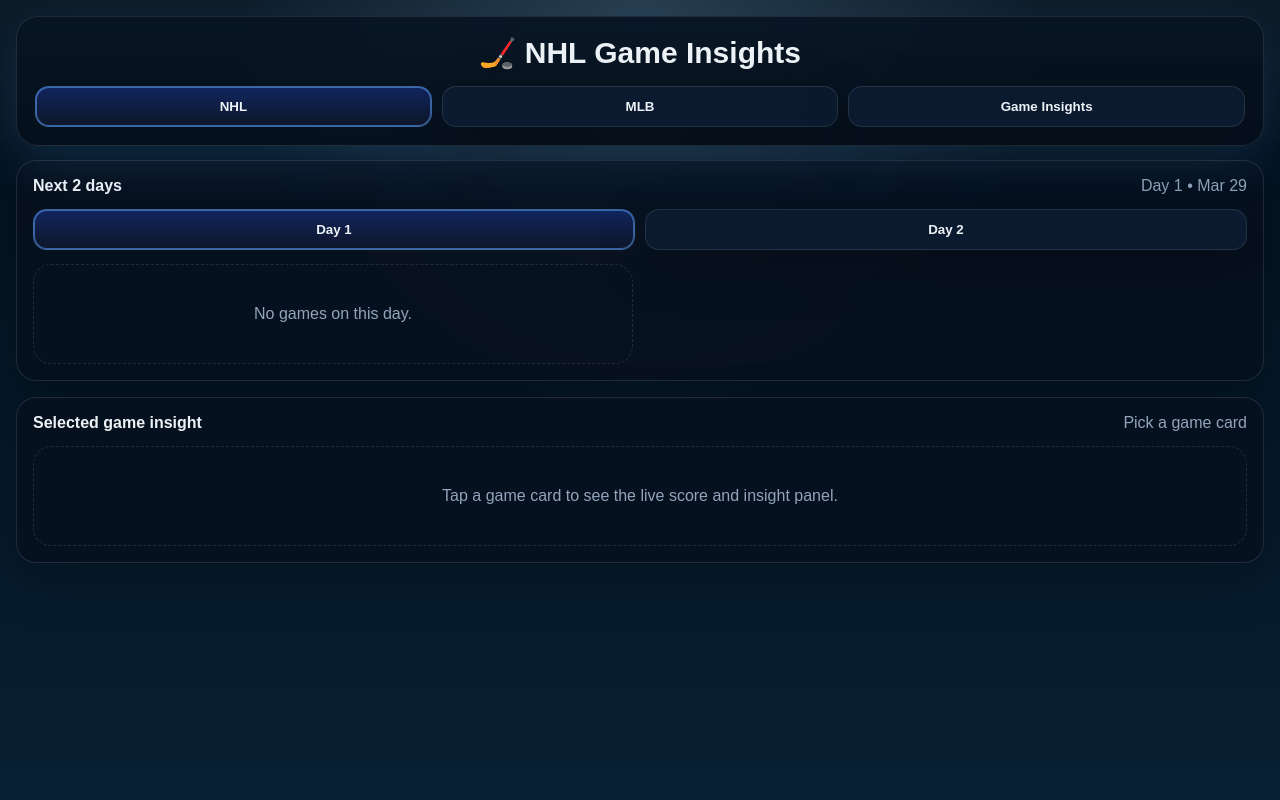
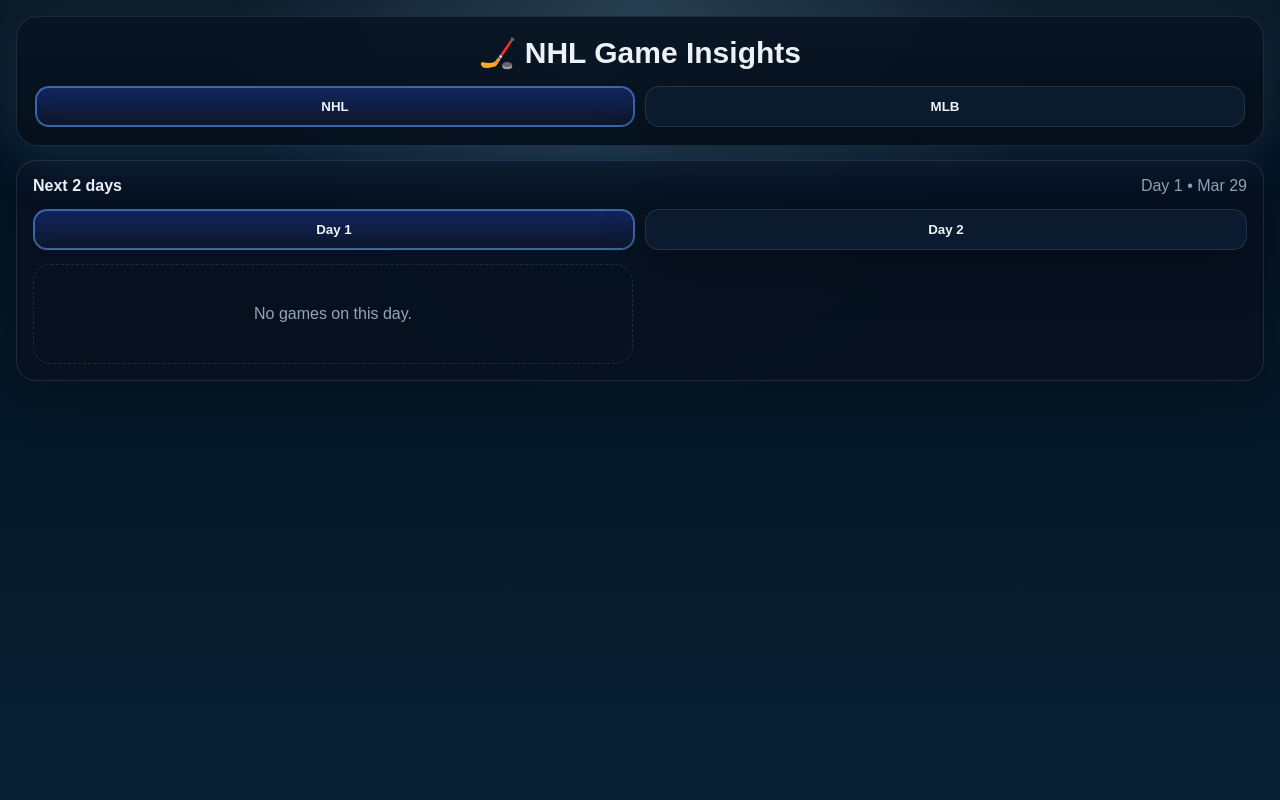
Before and after one commit to Fries91/nhl-predictor, a Flask app: page / in a window 1280 px wide. Run offline with Flask 3, Linux system fonts and the light colour scheme; data that the repository does not hold is empty.

Commit message:
Update index.html

```diff
--- a/templates/index.html
+++ b/templates/index.html
@@ -8,16 +8,14 @@
   <meta name="apple-mobile-web-app-title" content="Game Insights">
   <style>
     :root{
-      --bg:#06111f;
-      --panel:rgba(7,17,31,.86);
-      --panel-2:rgba(12,28,48,.92);
+      --panel:rgba(7,17,31,.88);
+      --panel-2:rgba(12,28,48,.94);
       --line:rgba(148,163,184,.18);
       --text:#edf2f7;
       --muted:#93a4ba;
       --green:#22c55e;
       --yellow:#facc15;
       --red:#ef4444;
-      --blue:#60a5fa;
       --shadow:0 18px 50px rgba(0,0,0,.28);
     }
     *{box-sizing:border-box}
@@ -43,7 +41,7 @@
         linear-gradient(180deg,#0b1f10 0%, #102818 100%);
     }
     .wrap{max-width:1280px;margin:0 auto;padding:16px}
-    .hero,.panel,.game-card,.insight-card,.tab-btn,.day-btn,.reason-btn{
+    .hero,.panel,.game-card,.detail-drop,.tab-btn,.day-btn,.reason-btn{
       border:1px solid var(--line);
       box-shadow:var(--shadow);
       backdrop-filter:blur(10px);
@@ -63,7 +61,7 @@
     h2,h3,h4{margin:0}
     .tabs{
       display:grid;
-      grid-template-columns:repeat(3,1fr);
+      grid-template-columns:repeat(2,1fr);
       gap:10px;
       margin-top:16px;
     }
@@ -83,7 +81,11 @@
       box-shadow:0 0 0 1px rgba(96,165,250,.55) inset;
       background:linear-gradient(180deg, rgba(30,64,175,.45), rgba(15,23,42,.95));
     }
-    .panel{background:var(--panel);border-radius:20px;padding:16px}
+    .panel{
+      background:var(--panel);
+      border-radius:20px;
+      padding:16px;
+    }
     .section-head{
       display:flex;
       justify-content:space-between;
@@ -98,7 +100,11 @@
       gap:10px;
       margin-bottom:14px;
     }
-    .grid{display:grid;grid-template-columns:repeat(2,minmax(0,1fr));gap:14px}
+    .grid{
+      display:grid;
+      grid-template-columns:repeat(2,minmax(0,1fr));
+      gap:14px;
+    }
     .game-card{
       background:linear-gradient(180deg, rgba(15,30,50,.95), rgba(8,19,35,.98));
       border-radius:20px;
@@ -116,7 +122,12 @@
     }
     .teams-line{font-size:22px;font-weight:800;margin-bottom:8px}
     .score-row{display:flex;justify-content:space-between;align-items:center;gap:12px}
-    .score{font-size:28px;font-weight:900;letter-spacing:.5px}
+    .score{
+      font-size:30px;
+      font-weight:900;
+      letter-spacing:.5px;
+      white-space:nowrap;
+    }
     .chip-row{display:flex;gap:8px;flex-wrap:wrap;margin-top:10px}
     .chip{
       border:1px solid var(--line);
@@ -126,13 +137,13 @@
       font-size:12px;
       color:var(--muted);
     }
-    .insight-layout{display:grid;grid-template-columns:1.1fr .9fr;gap:14px}
-    .insight-card{
+    .detail-drop{
+      margin-top:12px;
       background:linear-gradient(180deg, rgba(11,25,43,.95), rgba(8,18,31,.97));
-      border-radius:20px;
+      border-radius:18px;
       padding:16px;
     }
-    body.theme-mlb .insight-card{
+    body.theme-mlb .detail-drop{
       background:linear-gradient(180deg, rgba(16,44,24,.95), rgba(9,25,15,.97));
     }
     .pick-badge{
@@ -147,7 +158,12 @@
     .pick-green{background:rgba(34,197,94,.18);color:#bbf7d0;border:1px solid rgba(34,197,94,.38)}
     .pick-yellow{background:rgba(250,204,21,.18);color:#fde68a;border:1px solid rgba(250,204,21,.35)}
     .pick-red{background:rgba(239,68,68,.18);color:#fecaca;border:1px solid rgba(239,68,68,.35)}
-    .pick-grid{display:grid;grid-template-columns:repeat(2,minmax(0,1fr));gap:10px;margin-top:12px}
+    .pick-grid{
+      display:grid;
+      grid-template-columns:repeat(2,minmax(0,1fr));
+      gap:10px;
+      margin-top:12px;
+    }
     .mini{
       border:1px solid var(--line);
       border-radius:16px;
@@ -159,7 +175,7 @@
     .good{color:#bbf7d0}
     .yellow{color:#fde68a}
     .red{color:#fecaca}
-    .reason-list{display:grid;gap:10px}
+    .reason-list{display:grid;gap:10px;margin-top:12px}
     .reason-item{
       border:1px solid var(--line);
       border-radius:16px;
@@ -195,10 +211,8 @@
       border-radius:18px;
     }
     @media (max-width: 980px){
-      .grid,.insight-layout,.pick-grid{grid-template-columns:1fr}
+      .grid,.pick-grid{grid-template-columns:1fr}
       h1{font-size:26px}
-      .tabs{grid-template-columns:1fr}
-      .day-tabs{grid-template-columns:1fr}
     }
   </style>
 </head>
@@ -210,33 +224,24 @@
       <div class="tabs">
         <button class="tab-btn active" data-sport="nhl">NHL</button>
         <button class="tab-btn" data-sport="mlb">MLB</button>
-        <button class="tab-btn" data-sport="insights">Game Insights</button>
       </div>
 
       <div class="error" id="topError"></div>
     </div>
 
-    <div class="panel" style="margin-bottom:16px;">
+    <div class="panel">
       <div class="section-head">
         <strong>Next 2 days</strong>
         <span class="muted" id="boardHint">Loading...</span>
       </div>
+
       <div class="day-tabs">
         <button class="day-btn active" data-day="0">Day 1</button>
         <button class="day-btn" data-day="1">Day 2</button>
       </div>
+
       <div id="boardArea" class="grid">
         <div class="empty">Loading board...</div>
-      </div>
-    </div>
-
-    <div class="panel">
-      <div class="section-head">
-        <strong id="detailTitle">Selected game insight</strong>
-        <span class="muted" id="detailHint">Pick a game card</span>
-      </div>
-      <div id="detailArea">
-        <div class="empty">Tap a game card to see the live score and insight panel.</div>
       </div>
     </div>
   </div>
@@ -244,8 +249,7 @@
   <script>
     document.addEventListener('DOMContentLoaded', function () {
       const state = {
-        view: 'nhl',
-        boardSport: 'nhl',
+        sport: 'nhl',
         dayIndex: 0,
         boards: { nhl: null, mlb: null },
         insights: { nhl: null, mlb: null },
@@ -271,7 +275,8 @@
       function showError(msg){
         const box = byId('topError');
         if(!msg){ box.style.display='none'; box.textContent=''; return; }
-        box.style.display='block'; box.textContent=msg;
+        box.style.display='block';
+        box.textContent=msg;
       }
       async function getJSON(url){
         const res = await fetch(url,{cache:'no-store'});
@@ -282,93 +287,47 @@
         }
         return data;
       }
-      function activeSport(){
-        return state.view === 'insights' ? state.boardSport : state.view;
-      }
       function setTheme(){
-        const sport = activeSport();
+        const sport = state.sport;
         document.body.className = sport === 'mlb' ? 'theme-mlb' : 'theme-nhl';
         byId('hero').className = 'hero ' + (sport === 'mlb' ? 'top-accent-mlb' : 'top-accent-nhl');
         byId('titleText').textContent = sport === 'mlb' ? '⚾ MLB Game Insights' : '🏒 NHL Game Insights';
       }
-      function refreshTabButtons(){
+      function refreshButtons(){
         document.querySelectorAll('.tab-btn').forEach(function(btn){
-          btn.classList.toggle('active', btn.getAttribute('data-sport') === state.view);
+          btn.classList.toggle('active', btn.getAttribute('data-sport') === state.sport);
         });
         document.querySelectorAll('.day-btn').forEach(function(btn){
           btn.classList.toggle('active', Number(btn.getAttribute('data-day')) === state.dayIndex);
         });
       }
-      function scoreStatusText(game){
-        if(game.sport === 'mlb' && game.inningState){
-          return game.status + ' • ' + game.inningState + ' ' + (game.currentInning || '');
+      function findInsight(gameId){
+        const payload = state.insights[state.sport];
+        if(!payload || !payload.insights) return null;
+        return payload.insights.find(function(x){ return String(x.gameId) === String(gameId); }) || null;
       }
-        if(game.status === 'OFF'){
-          return 'Final';
+      function derivePredictedScore(insight){
+        const total = Number(insight && insight.projectedTotal || 0) || (state.sport === 'nhl' ? 6 : 9);
+        const homeProb = Number(insight && insight.homeWinProbability || 50);
+        let margin = (homeProb - 50) / (state.sport === 'nhl' ? 11 : 8);
+        const maxMargin = state.sport === 'nhl' ? 2.2 : 3.5;
+        if (margin > maxMargin) margin = maxMargin;
+        if (margin < -maxMargin) margin = -maxMargin;
+
+        let homeRaw = (total / 2) + margin / 2;
+        let awayRaw = total - homeRaw;
+
+        let homeScore = Math.max(0, Math.round(homeRaw));
+        let awayScore = Math.max(0, Math.round(awayRaw));
+
+        if (homeScore === awayScore) {
+          if ((insight && insight.predictedWinner) === insight.homeCode) homeScore += 1;
+          else awayScore += 1;
         }
-        return game.status + ' • ' + fmtDateTime(game.startTimeUTC);
+        return { away: awayScore, home: homeScore };
       }
-      function renderBoard(){
-        const sport = activeSport();
-        const board = state.boards[sport];
-        const host = byId('boardArea');
-        if(!board || !board.days || !board.days.length){
-          host.innerHTML = '<div class="empty">No games loaded.</div>';
-          byId('boardHint').textContent = 'No board';
-          return;
-        }
-        const day = board.days[state.dayIndex] || board.days[0];
-        const games = (day && day.games) || [];
-        byId('boardHint').textContent = (day.label || ('Day ' + (state.dayIndex + 1))) + ' • ' + shortDate(day.date);
-
-        if(!games.length){
-          host.innerHTML = '<div class="empty">No games on this day.</div>';
-          return;
-        }
-
-        const selectedId = state.selectedGameIdBySport[sport];
-        host.innerHTML = games.map(function(g){
-          const active = String(g.id) === String(selectedId) ? ' active' : '';
-          const score = (g.awayScore != null && g.homeScore != null)
-            ? (esc(g.awayScore) + ' - ' + esc(g.homeScore))
-            : '-';
-          return '' +
-            '<div class="game-card' + active + '" data-game-id="' + esc(g.id) + '">' +
-              '<div class="teams-line">' + esc(g.awayCode) + ' @ ' + esc(g.homeCode) + '</div>' +
-              '<div class="score-row">' +
-                '<div>' +
-                  '<div><strong>' + esc(g.awayName) + '</strong></div>' +
-                  '<div><strong>' + esc(g.homeName) + '</strong></div>' +
-                '</div>' +
-                '<div class="score">' + score + '</div>' +
-              '</div>' +
-              '<div class="chip-row">' +
-                '<div class="chip">' + esc(scoreStatusText(g)) + '</div>' +
-                '<div class="chip">' + esc(g.venue || '') + '</div>' +
-                (sport === 'mlb'
-                  ? '<div class="chip">' + esc((g.awayProbablePitcher || 'TBD') + ' vs ' + (g.homeProbablePitcher || 'TBD')) + '</div>'
-                  : '') +
-              '</div>' +
-            '</div>';
-        }).join('');
-
-        host.querySelectorAll('[data-game-id]').forEach(function(el){
-          el.addEventListener('click', function(){
-            state.selectedGameIdBySport[sport] = this.getAttribute('data-game-id');
-            renderBoard();
-            renderDetail();
-          });
-        });
-      }
-      function selectedInsight(){
-        const sport = activeSport();
-        const payload = state.insights[sport];
-        if(!payload || !payload.insights) return null;
-        const selectedId = state.selectedGameIdBySport[sport];
-        if(selectedId == null){
-          return payload.insights[0] || null;
-        }
-        return payload.insights.find(function(x){ return String(x.gameId) === String(selectedId); }) || payload.insights[0] || null;
+      function statusText(game){
+        return fmtDateTime(game.startTimeUTC);
       }
       function pickBadgeHtml(insight){
         if(insight.error){
@@ -386,65 +345,107 @@
             '<div class="reason-body">' + esc(reason.text) + '</div>' +
           '</div>';
       }
-      function renderDetail(){
-        const sport = activeSport();
-        const insight = selectedInsight();
-        const host = byId('detailArea');
+      function detailDropHtml(insight){
         if(!insight){
-          host.innerHTML = '<div class="empty">Tap a game card to see the live score and insight panel.</div>';
-          byId('detailHint').textContent = 'Pick a game card';
-          return;
+          return '<div class="detail-drop"><div class="empty">Could not build this insight right now.</div></div>';
         }
-        state.selectedGameIdBySport[sport] = insight.gameId;
-        byId('detailHint').textContent = shortDate(insight.date) + ' • ' + fmtDateTime(insight.startTimeUTC);
-
         if(insight.error){
-          host.innerHTML = '<div class="empty">Could not build this insight right now.</div>';
-          return;
+          return '<div class="detail-drop"><div class="empty">Could not build this insight right now.</div></div>';
         }
 
         const loserClass = insight.tier === 'tight' ? 'yellow' : 'red';
-        host.innerHTML = '' +
-          '<div class="insight-layout">' +
-            '<div class="insight-card">' +
+        const pred = derivePredictedScore(insight);
+
+        return '' +
+          '<div class="detail-drop">' +
             '<div style="display:flex;justify-content:space-between;gap:12px;align-items:flex-start;flex-wrap:wrap;">' +
               '<div>' +
-                  '<h2>' + esc(insight.awayCode) + ' @ ' + esc(insight.homeCode) + '</h2>' +
+                '<h3>' + esc(insight.awayCode) + ' @ ' + esc(insight.homeCode) + '</h3>' +
                 '<div class="muted" style="margin-top:6px;">' + esc(insight.awayName) + ' vs ' + esc(insight.homeName) + ' • ' + esc(insight.venue || '') + '</div>' +
               '</div>' +
               pickBadgeHtml(insight) +
             '</div>' +
 
             '<div class="pick-grid">' +
+              '<div class="mini"><div class="label">Predicted score</div><div class="value">' + esc(pred.away) + ' - ' + esc(pred.home) + '</div></div>' +
               '<div class="mini"><div class="label">Predicted winner</div><div class="value good">' + esc(insight.predictedWinner) + '</div></div>' +
               '<div class="mini"><div class="label">Predicted loser</div><div class="value ' + loserClass + '">' + esc(insight.predictedLoser) + '</div></div>' +
-                '<div class="mini"><div class="label">Live score</div><div class="value">' + esc(insight.live.awayScore) + ' - ' + esc(insight.live.homeScore) + '</div></div>' +
-                '<div class="mini"><div class="label">Game state</div><div class="value" style="font-size:18px;">' + esc(insight.live.status || '-') + '</div></div>' +
               '<div class="mini"><div class="label">Confidence</div><div class="value">' + esc(insight.confidence) + '%</div></div>' +
-                '<div class="mini"><div class="label">Projected total ' + (sport === 'nhl' ? 'goals' : 'runs') + '</div><div class="value">' + esc(insight.projectedTotal) + '</div></div>' +
+              '<div class="mini"><div class="label">Projected total ' + (state.sport === 'nhl' ? 'goals' : 'runs') + '</div><div class="value">' + esc(insight.projectedTotal) + '</div></div>' +
+              '<div class="mini"><div class="label">Updated</div><div class="value" style="font-size:16px;">' + esc(fmtDateTime(insight.lastPredictionRefreshUTC)) + '</div></div>' +
             '</div>' +
 
             '<div class="chip-row">' +
-                (sport === 'nhl'
+              (state.sport === 'nhl'
                 ? '<div class="chip">Likely point team: ' + esc(insight.likelyPointTeam) + '</div>'
                 : '<div class="chip">Probable pitchers: ' + esc((insight.probablePitchers.away || 'TBD') + ' vs ' + (insight.probablePitchers.home || 'TBD')) + '</div>') +
-                '<div class="chip">Prediction refreshed: ' + esc(fmtDateTime(insight.lastPredictionRefreshUTC)) + '</div>' +
-              '</div>' +
             '</div>' +
 
-            '<div class="insight-card">' +
-              '<h3 style="margin-bottom:12px;">Why this edge</h3>' +
             '<div class="reason-list">' +
               (insight.reasons || []).map(reasonItem).join('') +
             '</div>' +
+          '</div>';
+      }
+      function renderBoard(){
+        const board = state.boards[state.sport];
+        const host = byId('boardArea');
+
+        if(!board || !board.days || !board.days.length){
+          host.innerHTML = '<div class="empty">No games loaded.</div>';
+          byId('boardHint').textContent = 'No board';
+          return;
+        }
+
+        const day = board.days[state.dayIndex] || board.days[0];
+        const games = (day && day.games) || [];
+        byId('boardHint').textContent = (day.label || ('Day ' + (state.dayIndex + 1))) + ' • ' + shortDate(day.date);
+
+        if(!games.length){
+          host.innerHTML = '<div class="empty">No games on this day.</div>';
+          return;
+        }
+
+        const selectedId = state.selectedGameIdBySport[state.sport];
+        host.innerHTML = games.map(function(g){
+          const insight = findInsight(g.id);
+          const pred = insight && !insight.error ? derivePredictedScore(insight) : null;
+          const active = String(g.id) === String(selectedId) ? ' active' : '';
+          const drop = String(g.id) === String(selectedId) ? detailDropHtml(insight) : '';
+          return '' +
+            '<div class="game-card' + active + '" data-game-id="' + esc(g.id) + '">' +
+              '<div class="teams-line">' + esc(g.awayCode) + ' @ ' + esc(g.homeCode) + '</div>' +
+              '<div class="score-row">' +
+                '<div>' +
+                  '<div><strong>' + esc(g.awayName) + '</strong></div>' +
+                  '<div><strong>' + esc(g.homeName) + '</strong></div>' +
                 '</div>' +
+                '<div class="score">' + (pred ? (esc(pred.away) + ' - ' + esc(pred.home)) : '-') + '</div>' +
+              '</div>' +
+              '<div class="chip-row">' +
+                '<div class="chip">Predicted score</div>' +
+                '<div class="chip">' + esc(statusText(g)) + '</div>' +
+                '<div class="chip">' + esc(g.venue || '') + '</div>' +
+              '</div>' +
+              drop +
             '</div>';
+        }).join('');
+
+        host.querySelectorAll('[data-game-id]').forEach(function(el){
+          el.addEventListener('click', function(){
+            const gameId = this.getAttribute('data-game-id');
+            state.selectedGameIdBySport[state.sport] = String(gameId) === String(state.selectedGameIdBySport[state.sport]) ? null : gameId;
+            renderBoard();
+          });
+        });
 
         host.querySelectorAll('.reason-item').forEach(function(item){
           const btn = item.querySelector('.reason-btn');
-          btn.addEventListener('click', function(){
+          if(btn){
+            btn.addEventListener('click', function(ev){
+              ev.stopPropagation();
               item.classList.toggle('open');
             });
+          }
         });
       }
       async function ensureData(sport){
@@ -454,71 +455,44 @@
         if(!state.insights[sport]){
           state.insights[sport] = await getJSON('/api/insights/' + sport);
         }
-        if(state.selectedGameIdBySport[sport] == null){
-          const first = (((state.boards[sport] || {}).days || [])[0] || {}).games || [];
-          if(first[0]) state.selectedGameIdBySport[sport] = first[0].id;
-        }
       }
       async function fullReload(){
         try{
           showError('');
-          await ensureData(activeSport());
+          await ensureData(state.sport);
           setTheme();
-          refreshTabButtons();
+          refreshButtons();
           renderBoard();
-          renderDetail();
         }catch(err){
           showError('Could not load data: ' + err.message);
           byId('boardArea').innerHTML = '<div class="empty">Could not load board.</div>';
-          byId('detailArea').innerHTML = '<div class="empty">Could not load insight panel.</div>';
         }
       }
 
       document.querySelectorAll('.tab-btn').forEach(function(btn){
         btn.addEventListener('click', async function(){
-          state.view = this.getAttribute('data-sport');
-          if(state.view === 'nhl' || state.view === 'mlb'){
-            state.boardSport = state.view;
-          }
+          state.sport = this.getAttribute('data-sport');
           await fullReload();
         });
       });
+
       document.querySelectorAll('.day-btn').forEach(function(btn){
         btn.addEventListener('click', function(){
           state.dayIndex = Number(this.getAttribute('data-day')) || 0;
-          refreshTabButtons();
+          refreshButtons();
           renderBoard();
-          renderDetail();
         });
       });
 
       fullReload();
+
       setInterval(async function(){
-        const sport = activeSport();
         try{
-          if(state.boards[sport]){
-            state.boards[sport] = await getJSON('/api/board/' + sport);
+          state.boards[state.sport] = await getJSON('/api/board/' + state.sport);
+          state.insights[state.sport] = await getJSON('/api/insights/' + state.sport);
           renderBoard();
-            renderDetail();
-          }
-        }catch(e){}
-      }, 300000);
-      setInterval(async function(){
-        const sport = activeSport();
-        try{
-          state.insights[sport] = await getJSON('/api/insights/' + sport);
-          renderDetail();
         }catch(e){}
       }, 900000);
-      setInterval(async function(){
-        const sport = activeSport();
-        try{
-          state.boards[sport] = await getJSON('/api/board/' + sport);
-          state.insights[sport] = await getJSON('/api/insights/' + sport);
-          renderBoard();
-          renderDetail();
-        }catch(e){}
-      }, 28800000);
     });
   </script>
 </body>
```
Lines whose indentation alone changed are shown as unchanged.
